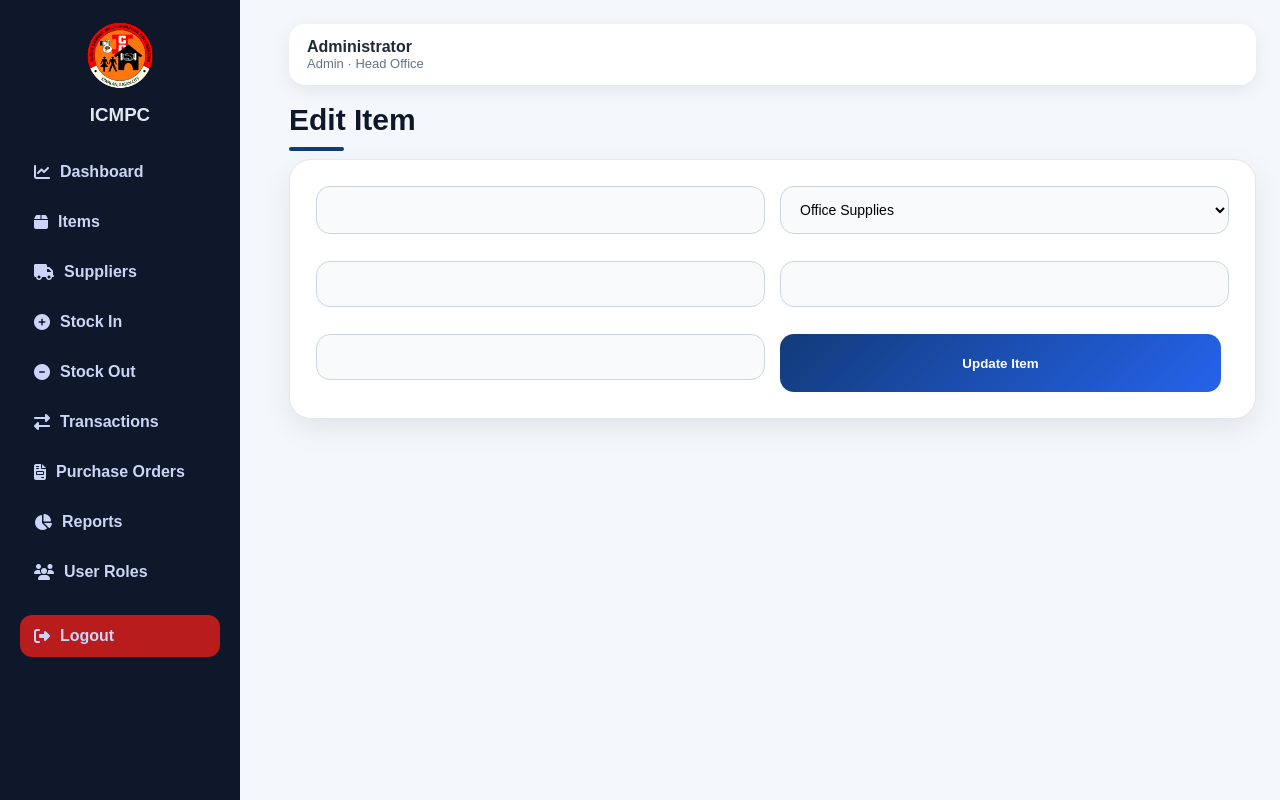
After one commit to hamotk1010-cloud/icmpc-inventory-system, a Flask app: page /items/edit/1 in a window 1280 px wide. The commit adds this page. Run offline with Flask 3, Linux system fonts and the light colour scheme; a user stored in the database is signed in; data that the repository does not hold is empty; some libraries are stand-ins or nearby versions.

Commit message:
Add category dropdown and edit item feature

```diff
--- a/app.py
+++ b/app.py
@@ -1124,6 +1124,38 @@ def export_assignments_pdf():
 def health():
     return "OK - ICMPC Inventory System is running"
 
+@app.route("/items/edit/<int:item_id>", methods=["GET", "POST"])
+def edit_item(item_id):
+    if session.get("role") != "admin":
+        return redirect(url_for("items"))
+
+    conn = get_db_connection()
+
+    if request.method == "POST":
+        execute(conn, """
+            UPDATE items
+            SET item_name = ?, category = ?, quantity = ?, unit = ?, low_stock_limit = ?
+            WHERE id = ?
+        """, (
+            request.form["item_name"],
+            request.form["category"],
+            request.form["quantity"],
+            request.form["unit"],
+            request.form["low_stock_limit"],
+            item_id
+        ))
+
+        conn.commit()
+        conn.close()
+
+        flash("Item updated successfully!", "success")
+        return redirect(url_for("items"))
+
+    item = fetchone(conn, "SELECT * FROM items WHERE id = ?", (item_id,))
+    conn.close()
+
+    return render_template("edit_item.html", item=item)
+
 
 init_db()
 
--- /dev/null
+++ b/templates/edit_item.html
@@ -0,0 +1,31 @@
+{% extends "base.html" %}
+{% block content %}
+
+<h1>Edit Item</h1>
+
+<div class="form-box">
+    <form method="POST" class="form-grid">
+
+        <input name="item_name" value="{{ item.item_name }}" required>
+
+        <select name="category" required>
+            <option value="Office Supplies" {% if item.category == "Office Supplies" %}selected{% endif %}>Office Supplies</option>
+            <option value="Furniture and Fixtures" {% if item.category == "Furniture and Fixtures" %}selected{% endif %}>Furniture and Fixtures</option>
+            <option value="Equipment" {% if item.category == "Equipment" %}selected{% endif %}>Equipment</option>
+            <option value="Expenses" {% if item.category == "Expenses" %}selected{% endif %}>Expenses</option>
+            <option value="Food" {% if item.category == "Food" %}selected{% endif %}>Food</option>
+            <option value="Services" {% if item.category == "Services" %}selected{% endif %}>Services</option>
+        </select>
+
+        <input type="number" name="quantity" value="{{ item.quantity }}" required>
+
+        <input name="unit" value="{{ item.unit }}">
+
+        <input type="number" name="low_stock_limit" value="{{ item.low_stock_limit }}">
+
+        <button type="submit">Update Item</button>
+
+    </form>
+</div>
+
+{% endblock %}
```
Also changed, not shown: templates/items.html (+14 -1 lines), inventory.db.
